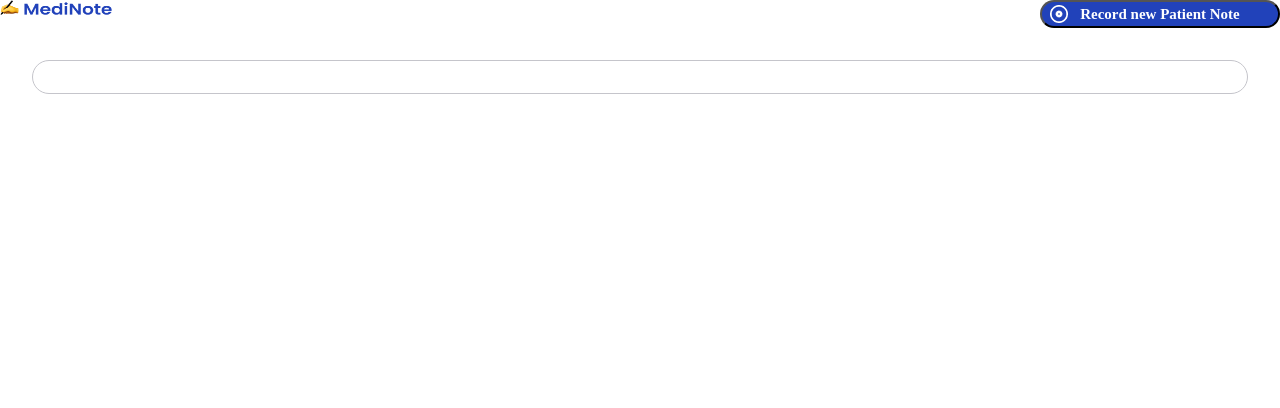
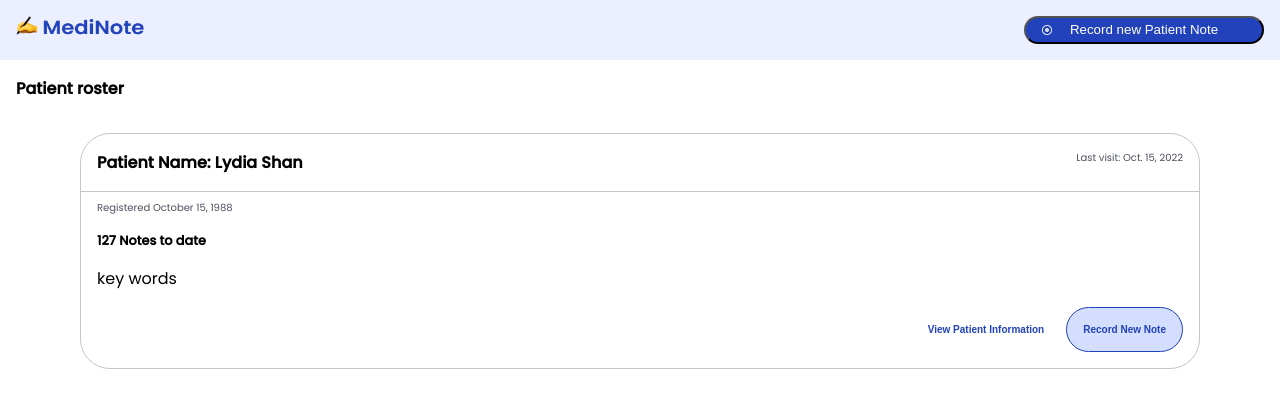
Before and after one commit to JimmyZ98/MediNote, a React (Create React App) app: page / in a window 1280 px wide. Shown: the top 408 px of the page. Built offline with nearby package versions, Linux system fonts and the light colour scheme.

Commit message:
roster page

```diff
--- a/src/App.js
+++ b/src/App.js
@@ -3,11 +3,13 @@ import './App.scss';
 import { BrowserRouter, Routes, Route } from "react-router-dom";
 import Summary from './pages/Summary/Summary';
 import Notes from './pages/Notes/Notes';
+import Header from './components/Header/Header'
 
 
 function App() {
   return (
     <BrowserRouter>
+    <Header/>
       <Routes>
         <Route path="/" element={<Summary />} />
         <Route path="/notesId" element={<Notes />} />
--- /dev/null
+++ b/src/components/Cards/Cards.js
@@ -0,0 +1,31 @@
+import "./Cards.scss";
+
+function Cards() {
+  return (
+    <>
+      <div className="cards">
+        <div className="cards__patient">
+          <div className="cards__patient-infotop">
+            <div className="cards__patient-name">Patient Name: Lydia Shan</div>
+            <div className="cards__patient-date">Last visit: Oct. 15, 2022</div>
+          </div>
+          <div className="cards__patient-infobottom">
+            <div className="cards__patient-registration">
+              Registered October 15, 1988
+            </div>
+            <div className ="cards__patient-visits">127 Notes to date</div>
+            <p>key words</p>
+          </div>
+          <div className="cards__buttons">
+            <button className="cards__buttons-view">
+              View Patient Information
+            </button>
+            <button className="cards__buttons-record">Record New Note</button>
+          </div>
+        </div>
+      </div>
+    </>
+  );
+}
+
+export default Cards;
--- /dev/null
+++ b/src/components/Cards/Cards.scss
@@ -0,0 +1,60 @@
+.cards {
+  border: 0.0625rem solid #c5c5cb;
+  padding: 1rem;
+  margin: 2rem 4rem;
+  border-radius: 1.875rem;
+  &__patient {
+    &-name {
+      font-size: 1rem;
+      font-family: "PoppinsMedium";
+      font-weight: 600;
+    }
+    &-infotop {
+      display: flex;
+      justify-content: space-between;
+    }
+    &-date {
+      color: #4b515e;
+      font-size: 10px;
+    }
+    &-infobottom {
+      border-top: 1px solid #c5c5cb;
+      margin: 1rem -1rem;
+      padding: 0rem 1rem;
+    }
+    &-registration {
+      font-size: 10px;
+      color: #4b515e;
+      margin-top: 0.5rem;
+    }
+    &-visits {
+      font-size: 0.8rem;
+      font-family: "PoppinsMedium";
+      font-weight: 600;
+      margin-top: 1rem;
+    }
+  }
+  &__buttons {
+    display: flex;
+    justify-content: flex-end;
+    &-record {
+      color: #2142ba;
+      background-color: #d4deff;
+      border: 1px solid #2142ba;
+      padding: 1rem;
+      font-size: 10px;
+      font-weight: 600;
+      border-radius: 100px;
+      margin-left: 1rem;
+    }
+    &-view {
+      color: #2142ba;
+      font-size: 10px;
+      font-weight: 600;
+      background-color: white;
+      border: none;
+      padding-bottom: none;
+      margin-left: 1rem;
+    }
+  }
+}
--- /dev/null
+++ b/src/components/Header/Header.js
@@ -0,0 +1,14 @@
+import './Header.scss'
+
+function Header (){
+return ( <div className="header">
+<img
+  className="header__logo"
+  src={require("../../assets/Images/Logo.png")}
+/>
+<button className="header__record-button">
+  Record new Patient Note
+</button>
+</div>)}
+
+export default Header;
--- /dev/null
+++ b/src/components/Header/Header.scss
@@ -0,0 +1,23 @@
+.header {
+  display: flex;
+  justify-content: space-between;
+  padding: 1rem;
+  background-color: #ebefff;
+  &__record-button {
+    background-color: #2142ba;
+    color: white;
+    border-radius: 6.25rem;
+    background-image: url("../../assets//Images/Vector.png");
+    background-repeat: no-repeat;
+    background-position: 1rem;
+    background-size: 10px;
+    width: 15rem;
+    font-weight: 500;
+    padding: 0rem 2rem;
+    line-height: 1.5rem;
+  }
+  &__logo {
+    width: 8rem;
+    height: 1.25rem;
+  }
+}
--- a/src/pages/Notes/Notes.js
+++ b/src/pages/Notes/Notes.js
@@ -4,15 +4,6 @@ function Notes() {
   return (
     <>
       <div className="notes">
-        <div className="notes__header">
-          <img
-            className="notes__logo"
-            src={require("../../assets/Images/Logo.png")}
-          />
-          <button className="notes__record-button">
-            Record new Patient Note
-          </button>
-        </div>
         <div className="notes__container">
           <div className="notes__patient">
             <div className="notes__patient-info">
--- a/src/pages/Notes/Notes.scss
+++ b/src/pages/Notes/Notes.scss
@@ -1,26 +1,6 @@
 .notes {
   margin: 1rem;
-  &__record-button {
-    background-color: #2142ba;
-    color: white;
-    border-radius: 6.25rem;
-    background-image: url("../../assets//Images/Vector.png");
-    background-repeat: no-repeat;
-    background-position: 1rem;
-    background-size: 10px;
-    width: 15rem;
-    font-weight: 500;
-    padding: 0rem 2rem;
-    line-height: 1.5rem;
-  }
-  &__logo {
-    width: 10rem;
-    height: 1.25rem;
-  }
-  &__header {
-    display: flex;
-    justify-content: space-between;
-  }
+
   &__container {
     border: 0.0625rem solid #c5c5cb;
     padding: 1rem;
@@ -30,33 +10,35 @@
   &__patient {
     &-name {
       font-size: 1rem;
-      font-family: "PoppinsBold";
+      font-family: "PoppinsMedium";
+      font-weight: 600;
     }
     &-heading {
       font-size: 1rem;
-      font-family: "PoppinsBold";
+      font-family: "PoppinsMedium";
     }
     &-infotop {
       display: flex;
       justify-content: space-between;
     }
     &-type {
-        font-size: 12px;
+      font-size: 12px;
+      color: #4b515e;
     }
     &-purpose {
-        font-size: 12px;
+      font-size: 12px;
+      color: #4b515e;
     }
     &-date {
-        font-size: 12px;
+      font-size: 12px;
     }
-
   }
   &__bottom {
     border-top: 1px solid #e3e3e5;
     border-bottom: 1px solid #e3e3e5;
     margin: 1rem -1rem;
     padding: 1rem;
-    display:flex;
+    display: flex;
     justify-content: space-between;
   }
   &__buttons {
@@ -105,7 +87,7 @@
   }
   &__keywords {
     font-size: 1rem;
-    font-family: "PoppinsBold";
+    font-family: "PoppinsMedium";
     padding: 1rem 0rem;
   }
 }
--- a/src/pages/Summary/Summary.js
+++ b/src/pages/Summary/Summary.js
@@ -1,16 +1,14 @@
 import "./Summary.scss";
-
+import Cards from "../../components/Cards/Cards"
 
 function Summary() {
   return (
     <>
-
-      <div className="summary__header">
-    <img className="summary__logo" src={require("../../assets/Images/Logo.png")}/>
-    <button className="summary__record-button"> Record new Patient Note</button>
+      <div className="summary">
+        <div className="summary__container">
+          <div className="summary__title">Patient roster</div>
         </div>
-    <div className="summary__container">
-        <div className> </div>
+        <Cards/>
       </div>
     </>
   );
--- a/src/pages/Summary/Summary.scss
+++ b/src/pages/Summary/Summary.scss
@@ -1,30 +1,8 @@
 .summary {
-  &__record-button {
-    background-color: #2142ba;
-    color: white;
-    border-radius: 100px;
-    background-image: url("../../assets//Images/Vector.png");
-    background-repeat: no-repeat;
-    background-position: 0.5rem;
-    width: 15rem;
-    font-weight: 600;
-    font-size: 15px;
-    padding:0rem 2rem;
-    line-height: 24px;
-    font-family: "Pop";
-  }
-  &__logo {
-    width: 7rem;
-    height: 1rem;
-  }
-  &__header {
-    display: flex;
-justify-content: space-between;
-  }
-  &__container {
-    border: 1px solid #C5C5CB;
-    padding: 1rem;
-    margin: 2rem;
-    border-radius: 30px;
-  }
+    margin: 1rem;
+    &__title {
+        font-size: 1rem;
+        font-family: "PoppinsMedium";
+        font-weight: 600;
+    }
 }
```
Also changed, not shown: src/pages/Upload/Upload.js (deleted, +0 -20 lines). Lines whose indentation alone changed are shown as unchanged.
